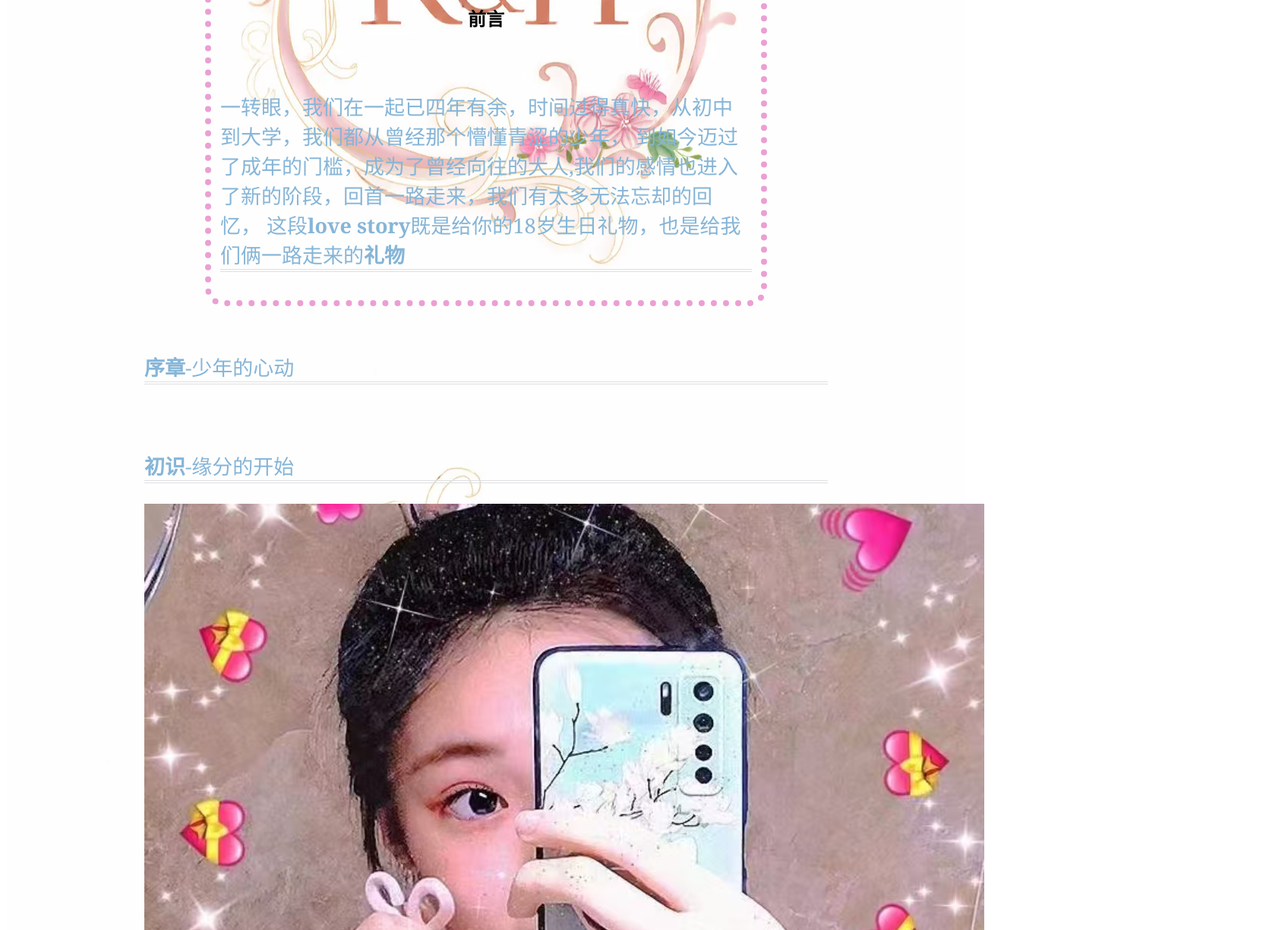
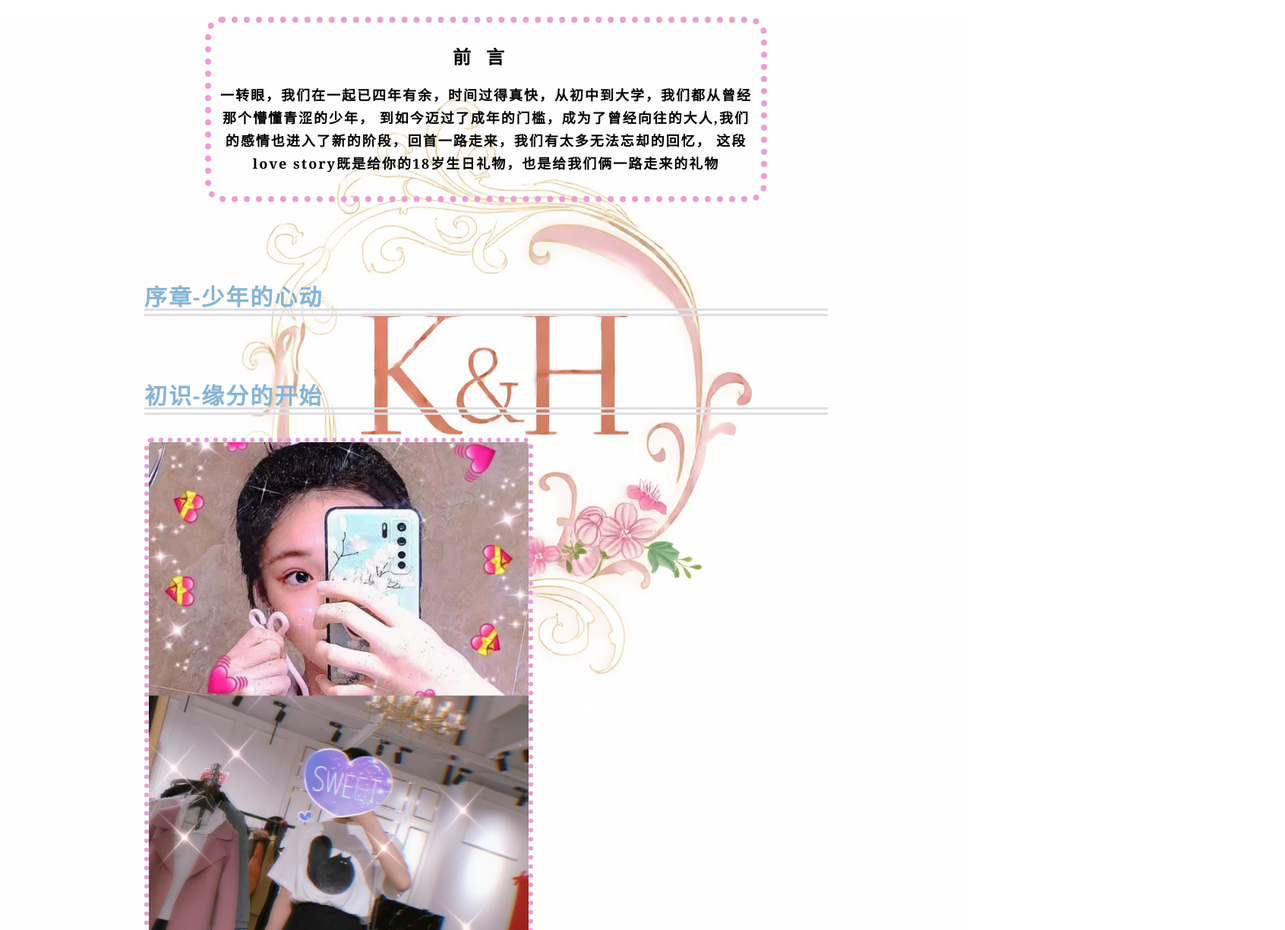
Before and after one commit to zzh-33/zzhandlkx, a plain HTML site: page project1/index.html in a window 1280 px wide. Shown: the part 136-1360 px from the top of the page at 76% size, 1692 px wide, since content can reach past the window. Drawn offline with Linux system fonts and the light colour scheme.

Commit message:
Update love-story-styles.css

```diff
--- a/project1/love-story-styles.css
+++ b/project1/love-story-styles.css
@@ -60,7 +60,7 @@ li > a {
 fieldset {
     width: 80%;
     max-width: 700px;
-    margin: auto;
+    margin: 50px auto;
     border-width: 8px;
     border-radius: 23px;
     border-style: dotted;
@@ -73,21 +73,46 @@ section {
     max-width: 900px;
 }
 
-h2.title, p.ahead {
+h2.title, p.a {
     text-align: center;
-    font-family: Verdana, Geneva, Tahoma, sans-serif;
 }
 
-p:not(.ahead) {
+h2.title {
+    letter-spacing: 20px;
+    font-family: 'Times New Roman', Times, serif;
+}
+
+p.a {
+    font-family: Georgia, 'Times New Roman', Times, serif;
+    font-weight: 600;
+    font-size: 18px;
+}
+
+p {
+    letter-spacing: 2px;
+    line-height: 30px;
+}
+
+p:not(.a) {
     color: rgb(134, 181, 215);
     font-family: Georgia, 'Times New Roman', Times, serif;
-    border-bottom: 4px double #dfdfe2;
+    border-bottom: 10px double #dfdfe2;
     margin-top: 0px;
     padding-top: 60px;
-    font-size: 27px;
+    font-size: 30px;
+    font-weight: 700;
 }
 
 main {
     background-image: url(images/image.png);
     background-position: center;
 }
+
+img:not(#logo) {
+    aspect-ratio: 3/4;
+    max-width: 500px;
+    border-radius: 10px;
+    border-style: dotted;
+    border-color: rgb(227, 158, 218);
+    border-width: 6px;
+}
```
